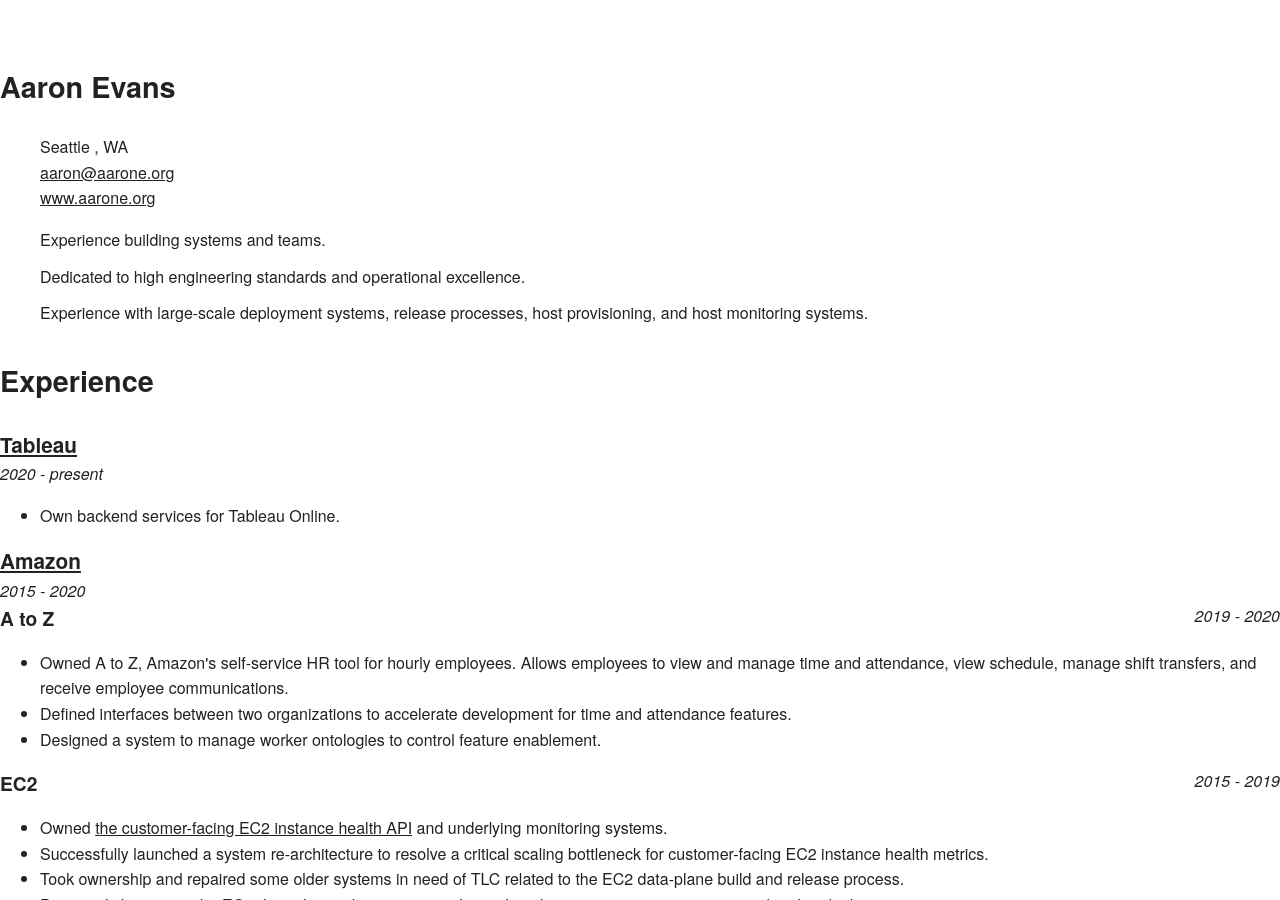
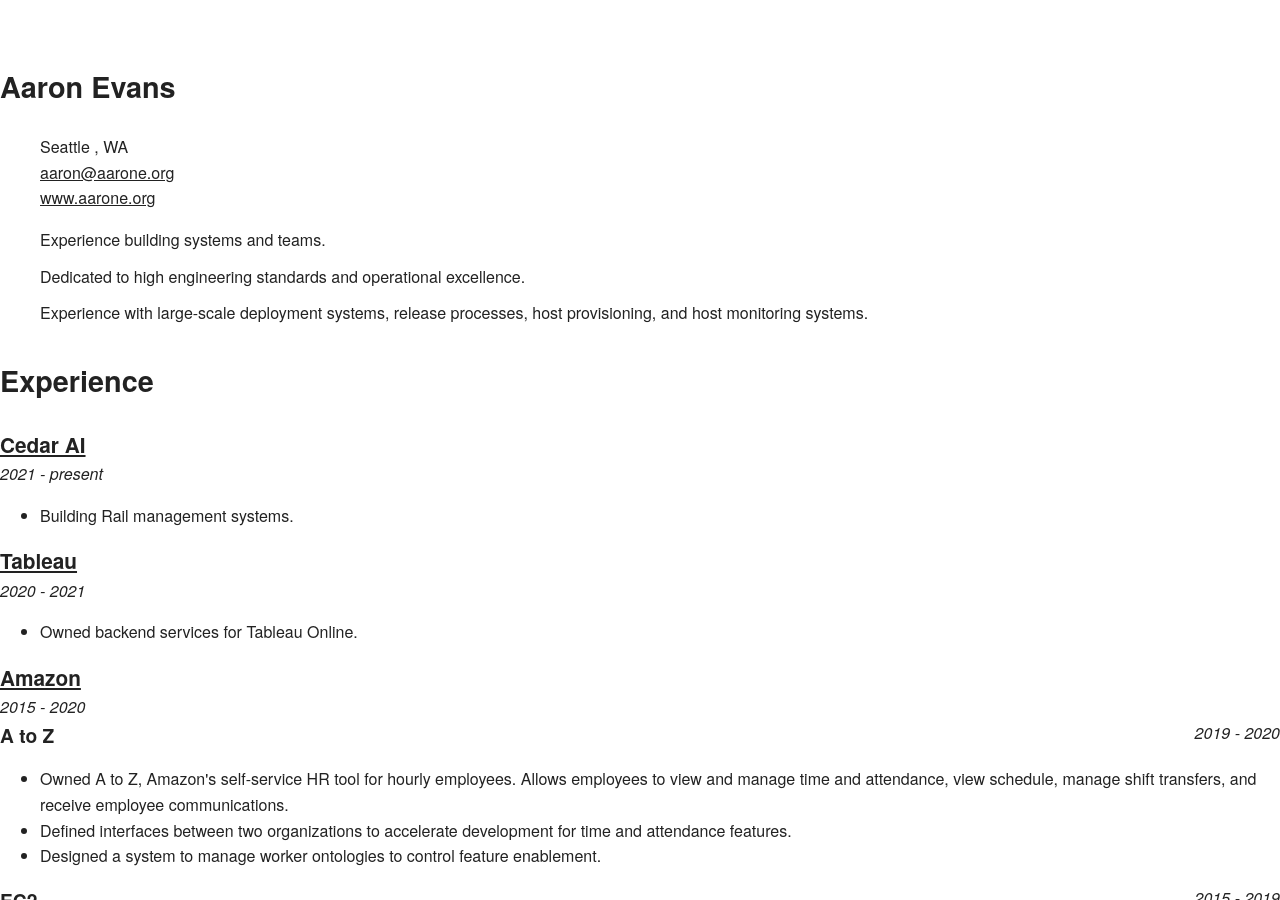
Before and after one commit to aarone/aarone.org, a Jekyll site: the page built from source/resume.html, in a window 1280 px wide and 900 px high. Built offline with Jekyll 4.4.1, drawn with Linux system fonts in a browser that asks for light colours; Markdown is read by kramdown in place of the engine named in the settings.

Commit message:
updated resume

```diff
--- a/source/resume.html
+++ b/source/resume.html
@@ -62,13 +62,26 @@
 	<div class="row">
           <div class="three columns">
             <h3>
-	      <a href="https://www.tableau.com/">Tableau</a>
+	      <a href="https://www.cedarai.com/">Cedar AI</a>
             </h3>
-            <div class="timeframe">2020 - present</div>
+            <div class="timeframe">2021 - present</div>
 	  </div>
 	  <div class="nine columns">
 	    <ul class="accomplishments">
-	      <li>Own backend services for Tableau Online.</li>
+	      <li>Building Rail management systems.</li>
+	    </ul>
+	  </div>
+	</div>
+	<div class="row">
+          <div class="three columns">
+            <h3>
+	      <a href="https://www.tableau.com/">Tableau</a>
+            </h3>
+            <div class="timeframe">2020 - 2021</div>
+	  </div>
+	  <div class="nine columns">
+	    <ul class="accomplishments">
+	      <li>Owned backend services for Tableau Online.</li>
 	    </ul>
 	  </div>
 	</div>
```
Also changed, not shown: 1 other file.
